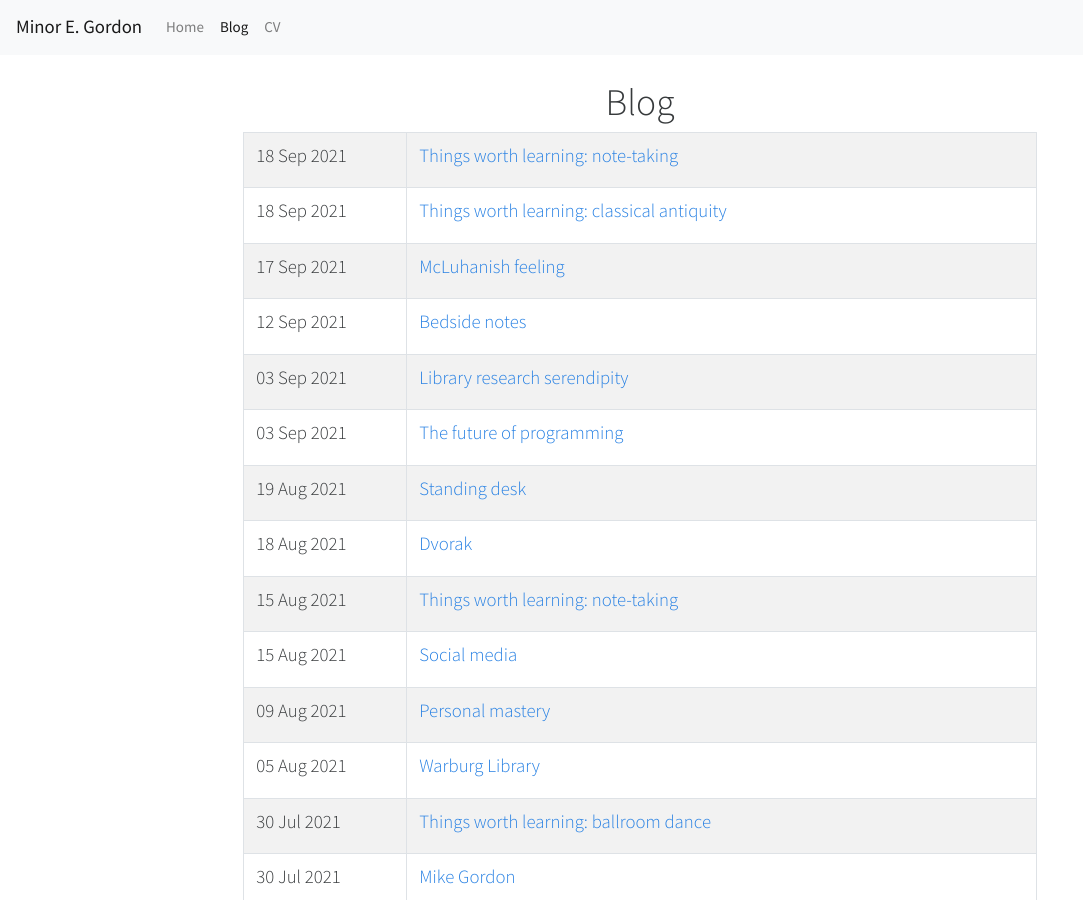
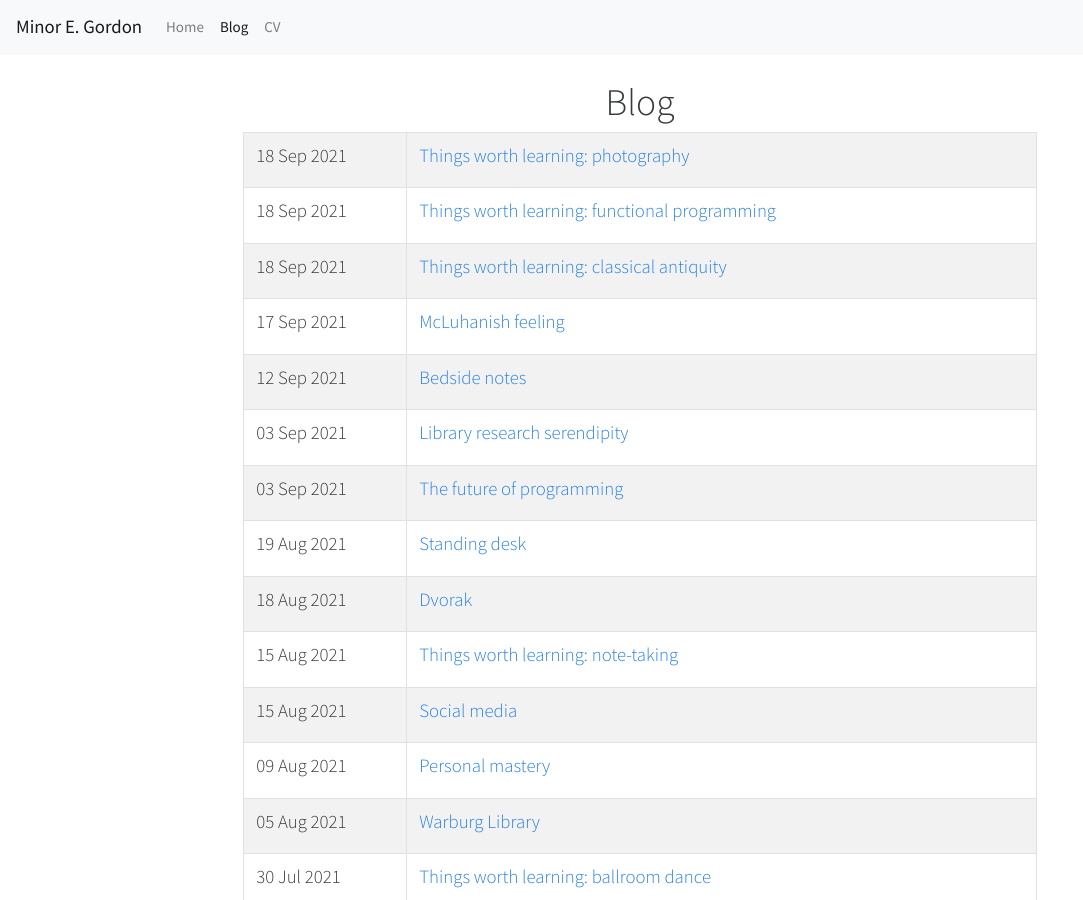
Before and after one commit to minorg/minorgordon.net, a Jekyll site: the page built from blog/index.html, in a window 1280 px wide and 900 px high. Shown: the whole window, without its empty margins (0-1083 px from the left). Built offline with Jekyll 4.4.1, drawn with Linux system fonts in a browser that asks for light colours; nearby versions of some CDN libraries.

Commit message:
new post

```diff
--- a/_posts/2021-09-18-thingsworth-photography.md
+++ b/_posts/2021-09-18-thingsworth-photography.md
@@ -1,6 +1,6 @@
 ---
 layout: post
-title:  "Things worth learning: note-taking"
+title:  "Things worth learning: photography"
 date:   2021-09-18
 categories: thingsworth
 ---
```
Also changed, not shown: _posts/2021-09-18-thingsworth-functional-programming.md (added, +34 -0 lines).
